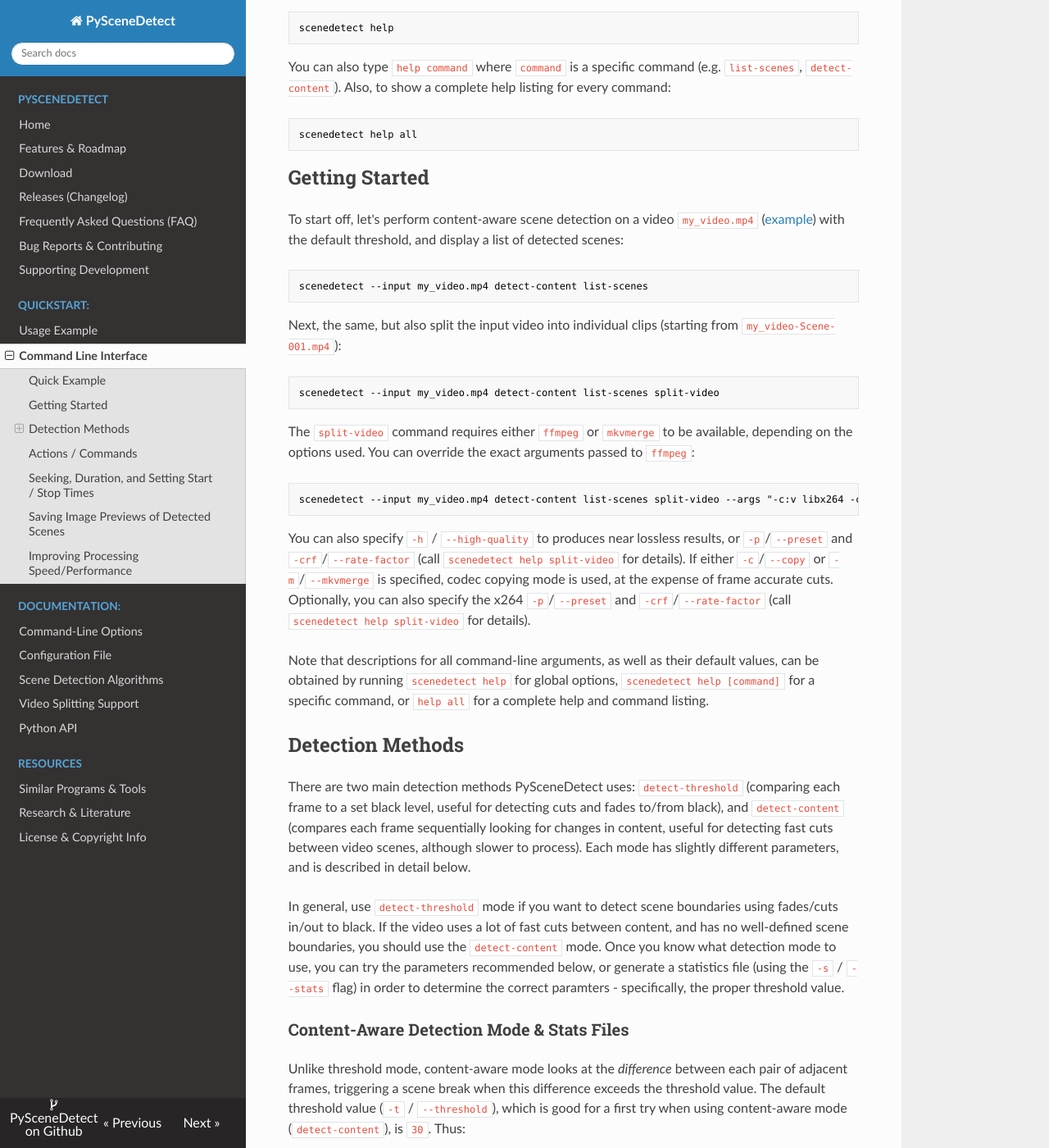
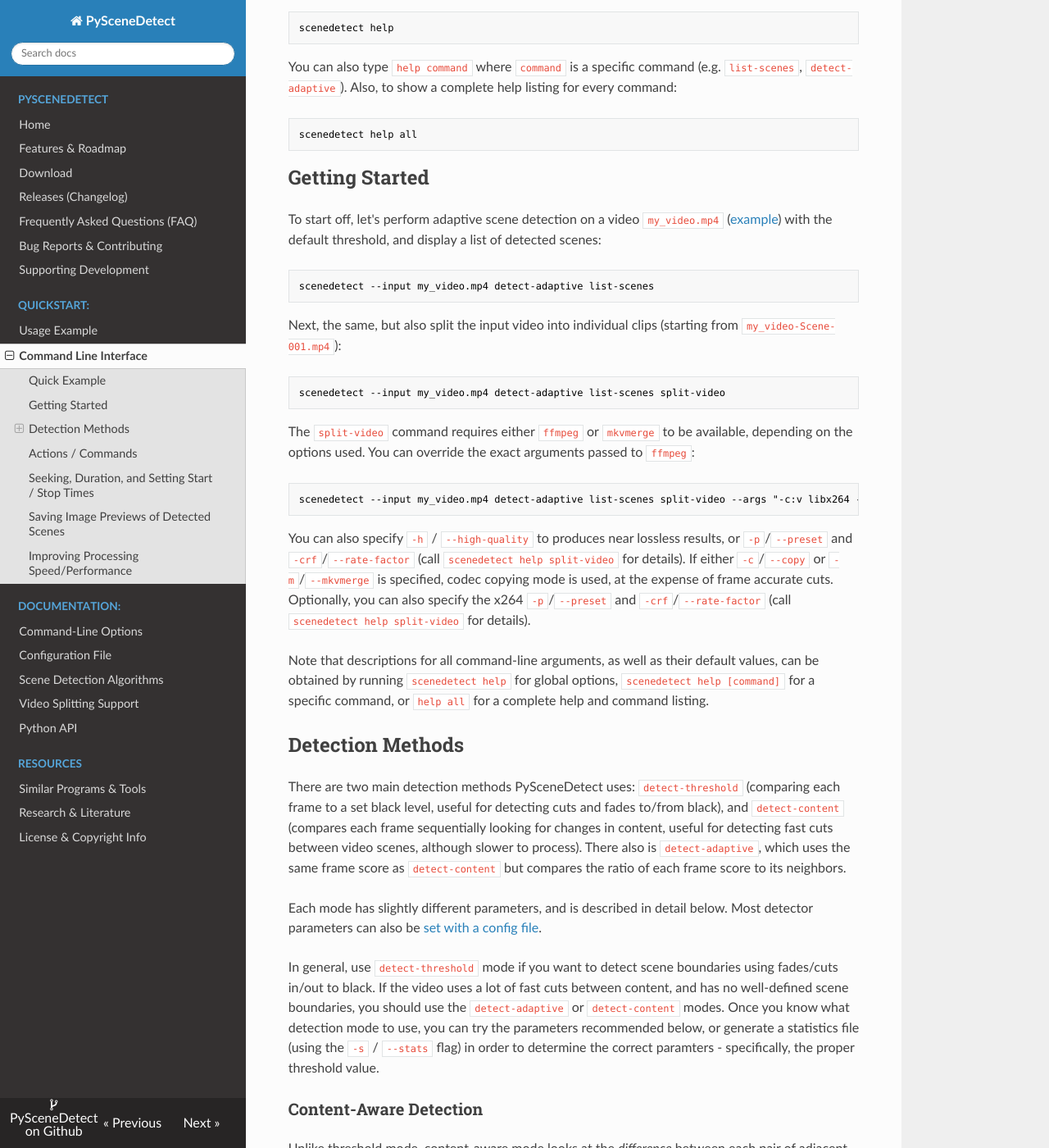
Before and after one commit to vovamushak/PySceneDetect, an MkDocs documentation site: the page built from docs/examples/usage.md, in a window 1280 px wide and 1400 px high, scrolled down 953 px. Shown: the whole window at 82% size. Built offline with MkDocs 1.6.1, drawn with Linux system fonts in a browser that asks for light colours; nearby versions of some CDN libraries; old or Windows-style settings are respelled for this version of MkDocs; some of the changed text lies outside the part shown.

Commit message:
[docs] Recommend detect-adaptive by default

````diff
--- a/docs/examples/usage.md
+++ b/docs/examples/usage.md
@@ -20,24 +20,23 @@ The complete PySceneDetect Command-Line Interface (CLI) Reference <span class="f
 
 ## Quick Example
 
-
 Split the input video wherever a new scene is detected:
 
 ```rst
-scenedetect -i video.mp4 detect-content split-video
+scenedetect -i video.mp4 detect-adaptive split-video
 ```
 
 Print a table of detected scenes to the terminal, and save an image
 at the start, middle, and end frame of each scene:
 
 ```rst
-scenedetect -i video.mp4 detect-content list-scenes -n save-images
+scenedetect -i video.mp4 detect-adaptive list-scenes -n save-images
 ```
 
 Skip the first 10 seconds of the input video:
 
 ```rst
-scenedetect -i video.mp4 time -s 10s detect-content
+scenedetect -i video.mp4 time -s 10s detect-adaptive
 ```
 
 There are many other options and commands.  To show a summary of available options/arguments, and a list of all commands:
@@ -46,7 +45,7 @@ There are many other options and commands.  To show a summary of available optio
 scenedetect help
 ```
 
-You can also type `help command` where `command` is a specific command (e.g. `list-scenes`, `detect-content`).  Also, to show a complete help listing for every command:
+You can also type `help command` where `command` is a specific command (e.g. `list-scenes`, `detect-adaptive`).  Also, to show a complete help listing for every command:
 
 ```rst
 scenedetect help all
@@ -54,22 +53,22 @@ scenedetect help all
 
 ## Getting Started
 
-To start off, let's perform content-aware scene detection on a video `my_video.mp4` ([example](usage-example.md)) with the default threshold, and display a list of detected scenes:
+To start off, let's perform adaptive scene detection on a video `my_video.mp4` ([example](usage-example.md)) with the default threshold, and display a list of detected scenes:
 
 ```rst
-scenedetect --input my_video.mp4 detect-content list-scenes
+scenedetect --input my_video.mp4 detect-adaptive list-scenes
 ```
 
 Next, the same, but also split the input video into individual clips (starting from `my_video-Scene-001.mp4`):
 
 ```rst
-scenedetect --input my_video.mp4 detect-content list-scenes split-video
+scenedetect --input my_video.mp4 detect-adaptive list-scenes split-video
 ```
 
 The `split-video` command requires either `ffmpeg` or `mkvmerge` to be available, depending on the options used.  You can override the exact arguments passed to `ffmpeg`:
 
 ```rst
-scenedetect --input my_video.mp4 detect-content list-scenes split-video --args "-c:v libx264 -crf 20 -c:a aac"
+scenedetect --input my_video.mp4 detect-adaptive list-scenes split-video --args "-c:v libx264 -crf 20 -c:a aac"
 ```
 
 You can also specify `-h` / `--high-quality` to produces near lossless results, or `-p`/`--preset` and `-crf`/`--rate-factor` (call `scenedetect help split-video` for details). If either `-c`/`--copy` or `-m`/`--mkvmerge` is specified, codec copying mode is used, at the expense of frame accurate cuts.  Optionally, you can also specify the x264 `-p`/`--preset` and `-crf`/`--rate-factor` (call `scenedetect help split-video` for details).
@@ -79,12 +78,14 @@ Note that descriptions for all command-line arguments, as well as their default
 
 ## Detection Methods
 
-There are two main detection methods PySceneDetect uses: `detect-threshold` (comparing each frame to a set black level, useful for detecting cuts and fades to/from black), and `detect-content` (compares each frame sequentially looking for changes in content, useful for detecting fast cuts between video scenes, although slower to process).  Each mode has slightly different parameters, and is described in detail below.
+There are two main detection methods PySceneDetect uses: `detect-threshold` (comparing each frame to a set black level, useful for detecting cuts and fades to/from black), and `detect-content` (compares each frame sequentially looking for changes in content, useful for detecting fast cuts between video scenes, although slower to process).  There also is `detect-adaptive`, which uses the same frame score as `detect-content` but compares the ratio of each frame score to its neighbors.
 
-In general, use `detect-threshold` mode if you want to detect scene boundaries using fades/cuts in/out to black.  If the video uses a lot of fast cuts between content, and has no well-defined scene boundaries, you should use the `detect-content` mode.  Once you know what detection mode to use, you can try the parameters recommended below, or generate a statistics file (using the `-s` / `--stats` flag) in order to determine the correct paramters - specifically, the proper threshold value.
+Each mode has slightly different parameters, and is described in detail below. Most detector parameters can also be [set with a config file](http://scenedetect.com/projects/Manual/en/latest/cli/config_file.html).
+
+In general, use `detect-threshold` mode if you want to detect scene boundaries using fades/cuts in/out to black.  If the video uses a lot of fast cuts between content, and has no well-defined scene boundaries, you should use the `detect-adaptive` or  `detect-content` modes.  Once you know what detection mode to use, you can try the parameters recommended below, or generate a statistics file (using the `-s` / `--stats` flag) in order to determine the correct paramters - specifically, the proper threshold value.
 
 
-### Content-Aware Detection Mode & Stats Files
+### Content-Aware Detection
 
 Unlike threshold mode, content-aware mode looks at the *difference* between each pair of adjacent frames, triggering a scene break when this difference exceeds the threshold value.  The default threshold value (`-t` / `--threshold`), which is good for a first try when using content-aware mode (`detect-content`), is `30`.  Thus:
 
@@ -107,7 +108,7 @@ You can supply the same stats file in subsequent calls to `scenedetect` with dif
 *Remember*: once a stats file is created, it can only be used with the **same** input video.  If you want to process a different input video (or set of videos), change the name of the stats file supplied to `-s` / `--stats`, or delete the existing stats file on disk.
 
 
-### Threshold-Based Detection Mode
+### Threshold Detection
 
 Threshold-based mode is what most traditional scene detection programs use, which looks at the average intensity of the *current* frame, triggering a scene break when the intensity falls below the threshold (or crosses back upwards).  The default threshold when using the `detect-threshold` is `12` (e.g. `detect-threshold` is the same as `detect-threshold --threshold 12` when the `-t` / `--threshold` option is not supplied), which is a good value to try when detecting fade outs to black on most videos.
 
@@ -122,6 +123,12 @@ scenedetect -i my_video.mp4 -s my_video.stats.mp4 detect-threshold -t 12 -p 95
 For most videos, the minimum percentage (`-p` / `--min-percent`) should always be at *least* 90% (`-p 90`, the default value is `95`).  Also, using values for threshold less than `8` may cause problems with some videos, especially those encoded at lower bitrates or with limited dynamic range.
 
 As with `detect-content`, the optimal threshold can be determined by generating a statsfile (`-s`), opening it with a spreadsheet editor (e.g. Excel), and examining the `delta_rgb` column.  These values represent the average intensity of the pixels for that particular frame (taken by averaging the R, G, and B values over the whole frame).  The threshold value should be set so that the average intensity of most frames in content scenes lie above the threshold value, and scenes where scene changes/breaks occur should fall *under* the threshold value (thus triggering a scene change).
+
+
+### Adaptive Detection
+
+The `detect-adaptive` mode compares each frame's score as calculated by `detect-content` wigh its neighbors. This score is what forms the `adaptive_ratio` metric in the statsfile. You can also configure the amount of neighboring frames via the `frame-window` option, as well as the minimum change in `content_val` score using `min-content-val`.
+
 
 ## Actions / Commands
 
@@ -138,6 +145,7 @@ After setting the detection method(s), there are several commands that can be us
 
 You can also type `scenedetect help all` for the full CLI reference or [view it here](../reference/command-line.md).
 
+
 ## Seeking, Duration, and Setting Start / Stop Times
 
 Specifying the `time` command allows control over what portion of the video PySceneDetect processes.  The `time` command accepts three options: start time (`-s` / `-start`), end time (`-e` / `-end`), and duration (`-d` / `--duration`).  Specifying both end time and duration is redundant, and in this case, duration overrides end time.  Timecodes can be given in three formats:  exact frame number (e.g. `12345`), number of seconds followed by `s` (e.g. `123s`, `123.45s`), or standard format (HH:MM:SS[.nnn], e.g. `12:34:56`, `12:34:56.789`).
@@ -145,19 +153,19 @@ Specifying the `time` command allows control over what portion of the video PySc
 For example, let's say we have a video shot at 30 FPS, and want to analyze only the segment from the 5 to the 6.5 minute mark in the video (we want to analyze the 90 seconds [2700 frames] between 00:05:00 and 00:06:30).  The following commands are all thus equivalent in this regard (assuming we are using the content detector):
 
 ```rst
-scenedetect -i my_video.mp4 time --start 00:05:00 --end 00:06:30 detect-content
+scenedetect -i my_video.mp4 time --start 00:05:00 --end 00:06:30 detect-adaptive
 ```
 
 ```rst
-scenedetect -i my_video.mp4 time --start 300s --end 390s detect-content
+scenedetect -i my_video.mp4 time --start 300s --end 390s detect-adaptive
 ```
 
 ```rst
-scenedetect -i my_video.mp4 time --start 300s --duration 90s detect-content
+scenedetect -i my_video.mp4 time --start 300s --duration 90s detect-adaptive
 ```
 
 ```rst
-scenedetect -i my_video.mp4 time --start 300s --duration 2700 detect-content
+scenedetect -i my_video.mp4 time --start 300s --duration 2700 detect-adaptive
 ```
 
 This demonstrates the different timecode formats, interchanging end time with duration and vice-versa, and precedence of setting duration over end time.
--- a/manual/cli/commands.rst
+++ b/manual/cli/commands.rst
@@ -68,7 +68,7 @@ Usage Examples
 
     ``scenedetect help``
 
-    ``scenedetect help detect-content``
+    ``scenedetect help detect-adaptive``
 
     ``scenedetect help all``
 
--- a/scenedetect.cfg
+++ b/scenedetect.cfg
@@ -116,7 +116,7 @@
 #min-scene-len = 0.6s
 
 # The following parameters are the those used to calculate `content_val`.
-# See the descriptions for each option under [detect-content].
+# See [detect-content] for detailed descriptions of these parameters.
 #weights = 1.0, 1.0, 1.0, 0.0
 #luma-only = no
 #kernel-size = -1
````
Also changed, not shown: README.md (+4 -4 lines), docs/changelog.md (+2 -0 lines), docs/examples/usage-example.md (+7 -5 lines), manual/cli/detectors.rst (+45 -45 lines).
